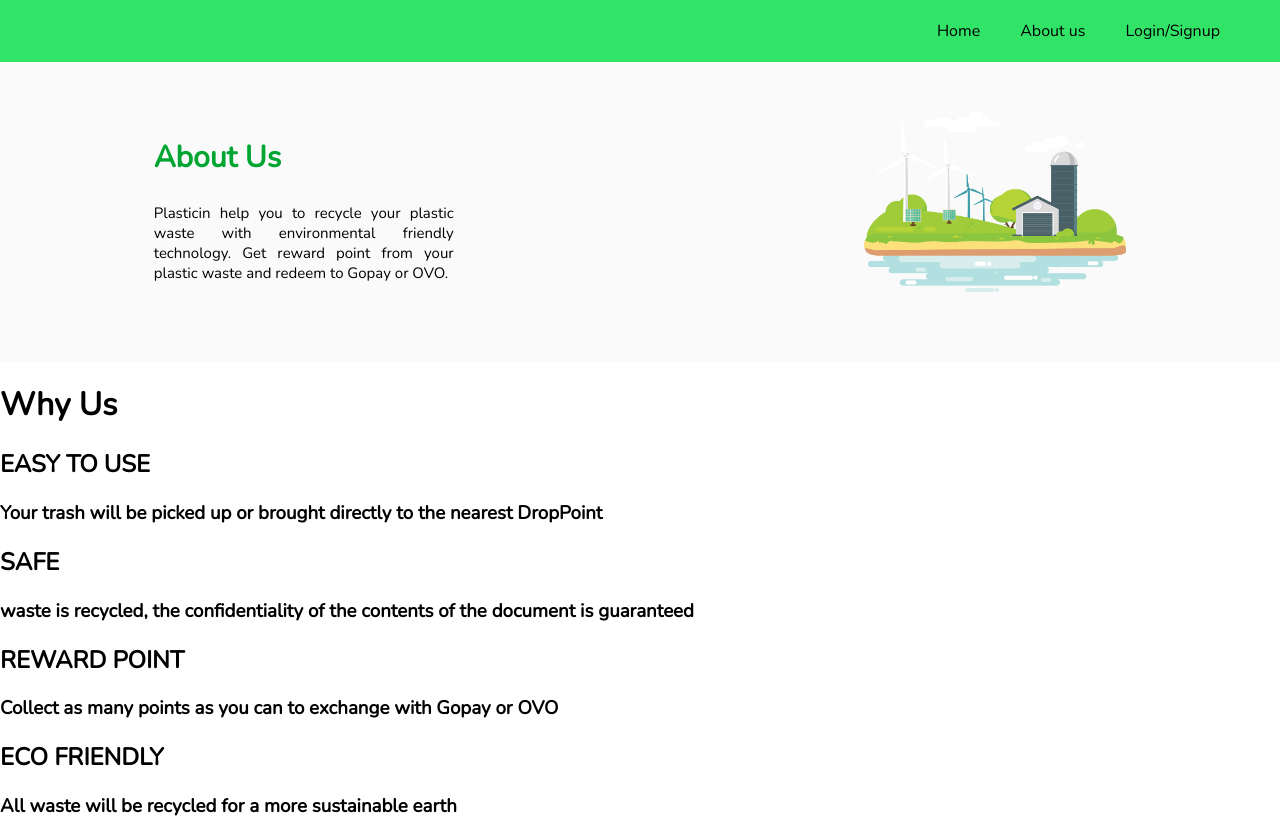
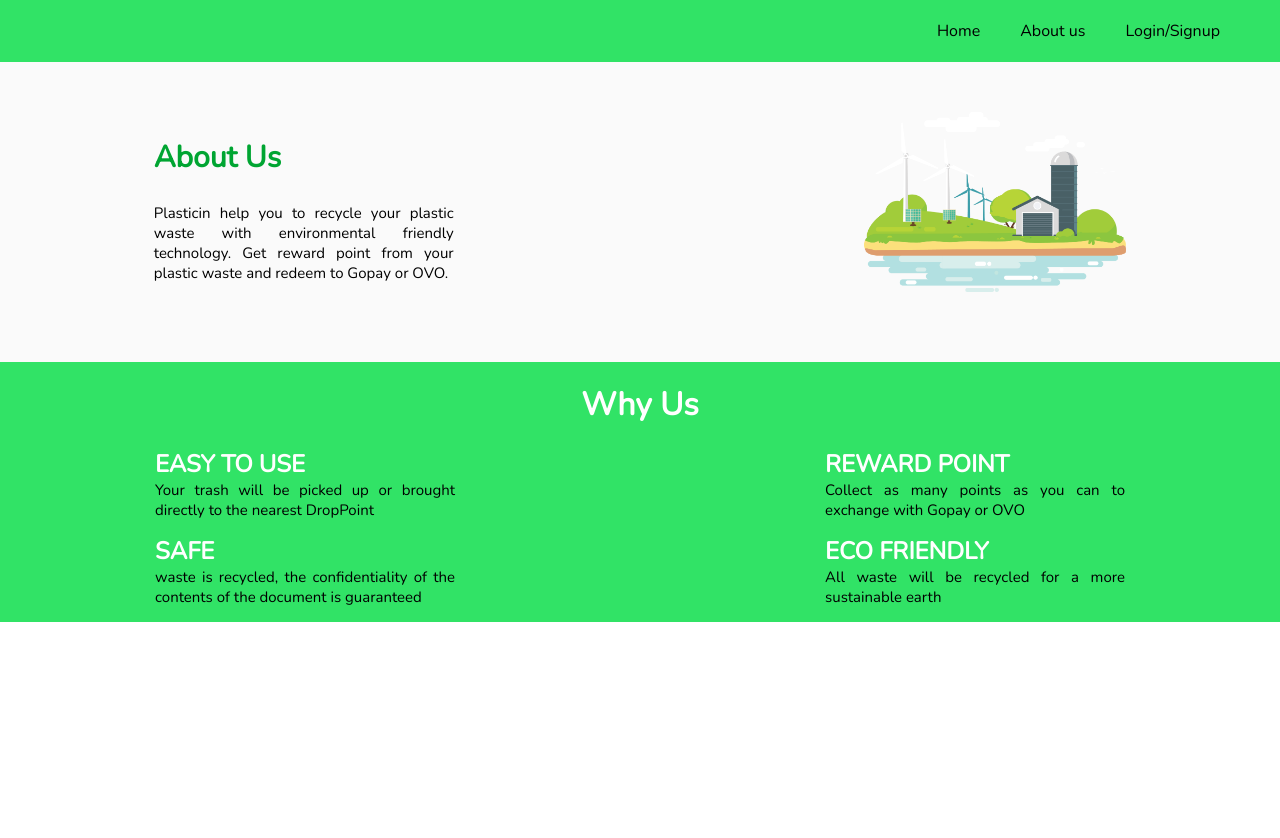
Before and after one commit to plasticin-indonesia/plasticin-web, a plain HTML site: page about-us/index.html in a window 1280 px wide. After the commit the page ends 800 px from the top, so only its background shows below. Drawn offline with nearby package versions, Linux system fonts and the light colour scheme.

Commit message:
modified register page

```diff
--- a/about-us/index.html
+++ b/about-us/index.html
@@ -36,23 +36,33 @@
         <img class="about-photo" src="../images/about-us.png" alt="about-us" />
       </div>
 
-      <h1>Why Us</h1>
+      <div id="why-us" class="why-us">
+        <h1 class="why-title">Why Us</h1>
 
-      <h2>EASY TO USE</h2>
-      <h3>
-        Your trash will be picked up or brought directly to the nearest
-        DropPoint
-      </h3>
-      <h2>SAFE</h2>
-      <h3>
-        waste is recycled, the confidentiality of the contents of the document
-        is guaranteed
-      </h3>
+        <section class="why-content">
+          <section class="content-one">
+          <h2 class="content-title">EASY TO USE</h2>
+          <p class="text">
+            Your trash will be picked up or brought directly to the nearest
+            DropPoint
+          </p>
+          <h2 class="content-title">SAFE</h2>
+          <p class="text">
+            waste is recycled, the confidentiality of the contents of the
+            document is guaranteed
+          </p>
+          </section>
 
-      <h2>REWARD POINT</h2>
-      <h3>Collect as many points as you can to exchange with Gopay or OVO</h3>
-      <h2>ECO FRIENDLY</h2>
-      <h3>All waste will be recycled for a more sustainable earth</h3>
+          <section class="content-two">
+          <h2 class="content-title">REWARD POINT</h2>
+          <p class="text">
+            Collect as many points as you can to exchange with Gopay or OVO
+          </h3>
+          <h2 class="content-title">ECO FRIENDLY</h2>
+          <p class="text">All waste will be recycled for a more sustainable earth</p>
+          </section>
+        </section>
+      </div>
     </div>
   </body>
 </html>
--- a/index.css
+++ b/index.css
@@ -111,3 +111,40 @@ body {
   margin-left: 0px;
   margin-right: 400px;
 }
+
+.why-title {
+  display: flex;
+  justify-content: center;
+  color: white;
+}
+
+.why-us {
+  display: flex;
+  flex-direction: column;
+  background-color: #31e366;
+}
+
+.why-content {
+  display: flex;
+  justify-content: center;
+}
+
+.content-one {
+  display: flex;
+  flex-direction: column;
+  margin-right: 370px;
+}
+
+.content-title {
+  color: white;
+  margin: 0 0 0 0;
+}
+
+.background {
+  background-image: url(../images/background.png);
+  background-repeat: no-repeat;
+  background-size: cover;
+  background-position: center center;
+  background-attachment: fixed;
+  height: 95vh;
+}
```
Also changed, not shown: login-signup/index.html (+16 -8 lines), images/background-register.jpeg (deleted), images/background.png (added).
